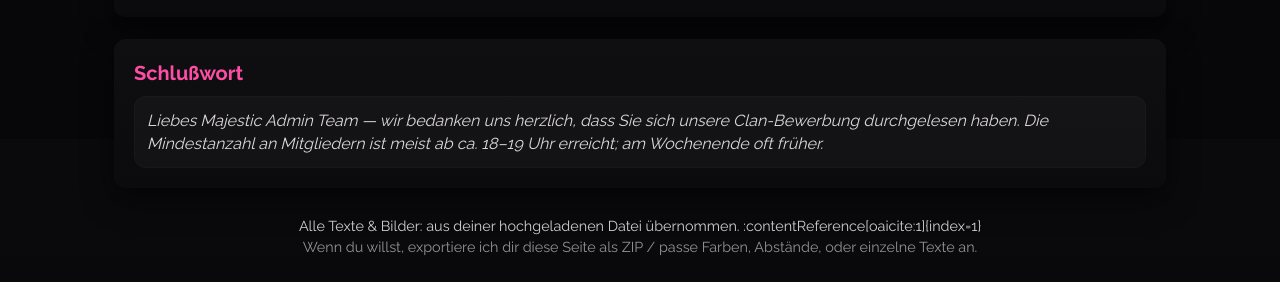
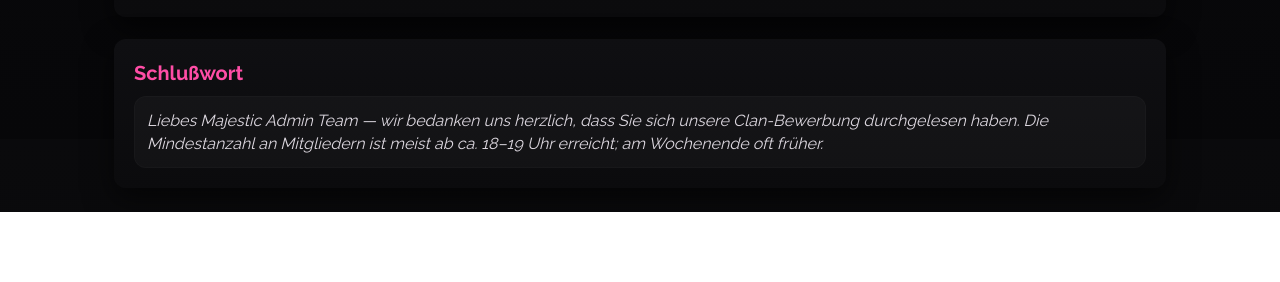
Before and after one commit to LimitGHG/Familie-Butcher, a plain HTML site: page index.html in a window 1280 px wide. Shown: the part 3861-4143 px from the top of the page. After the commit the page ends 4073 px from the top, so only its background shows below. Drawn offline with Linux system fonts and the light colour scheme.

Commit message:
Update index.html

```diff
--- a/index.html
+++ b/index.html
@@ -259,11 +259,6 @@
         <p><em>Liebes Majestic Admin Team — wir bedanken uns herzlich, dass Sie sich unsere Clan-Bewerbung durchgelesen haben. Die Mindestanzahl an Mitgliedern ist meist ab ca. 18–19 Uhr erreicht; am Wochenende oft früher.</em></p>
       </div>
     </section>
-
-    <footer>
-      <p>Alle Texte & Bilder: aus deiner hochgeladenen Datei übernommen. :contentReference[oaicite:1]{index=1}</p>
-      <p class="muted">Wenn du willst, exportiere ich dir diese Seite als ZIP / passe Farben, Abstände, oder einzelne Texte an.</p>
-    </footer>
   </div>
 
   <script>
@@ -277,4 +272,5 @@
     });
   </script>
 </body>
+
 </html>
```
